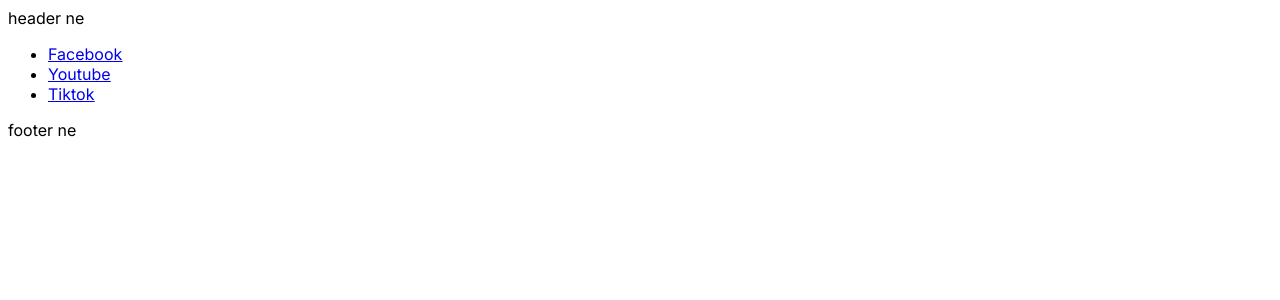
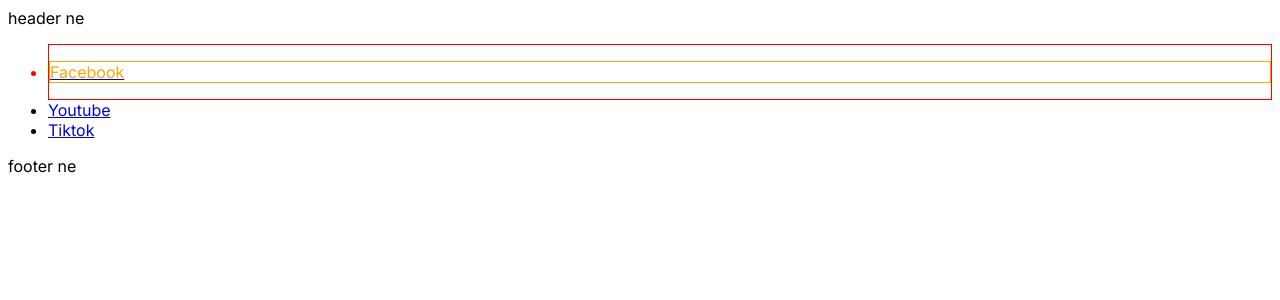
Before and after one commit to NDuyToan/NextJs13-typescript-hoidan-it, a Next.js app: page / in a window 1280 px wide. Shown: the top 300 px of the page. Built offline with nearby package versions, Linux system fonts and the light colour scheme.

Commit message:
18: css with nextjs

```diff
--- a/src/app/page.tsx
+++ b/src/app/page.tsx
@@ -1,33 +1,25 @@
 import Image from "next/image";
-import styles from "./page.module.css";
+
+import stylesApp from "@/styles/app.module.css";
+import stylesFace from "@/styles/face.module.css";
 import Link from "next/link";
 
 export default function Home() {
   return (
     <main>
       <ul>
-        <li className={styles.item}>
-          <Link href="/facebook">Facebook</Link>
+        <li className={stylesApp.red}>
+          <Link href="/facebook">
+            <p className={stylesFace.red}>Facebook</p>
+          </Link>
         </li>
-        <li className={styles.item}>
+        <li>
           <Link href="/youtube">Youtube</Link>
         </li>
-        <li className={styles.item}>
+        <li>
           <Link href="/tiktok">Tiktok</Link>
         </li>
       </ul>
-
-      {/* <ul>
-        <li className={styles.item}>
-          <a href="/facebook">Facebook</a>
-        </li>
-        <li className={styles.item}>
-          <a href="/youtube">Youtube</a>
-        </li>
-        <li className={styles.item}>
-          <a href="/tiktok">Tiktok</a>
-        </li>
-      </ul> */}
     </main>
   );
 }
--- /dev/null
+++ b/src/styles/app.module.css
@@ -0,0 +1,4 @@
+.red {
+  color: red;
+  border: 1px solid red;
+}
--- /dev/null
+++ b/src/styles/face.module.css
@@ -0,0 +1,4 @@
+.red {
+  color: orange;
+  border: 1px solid orange;
+}
```
